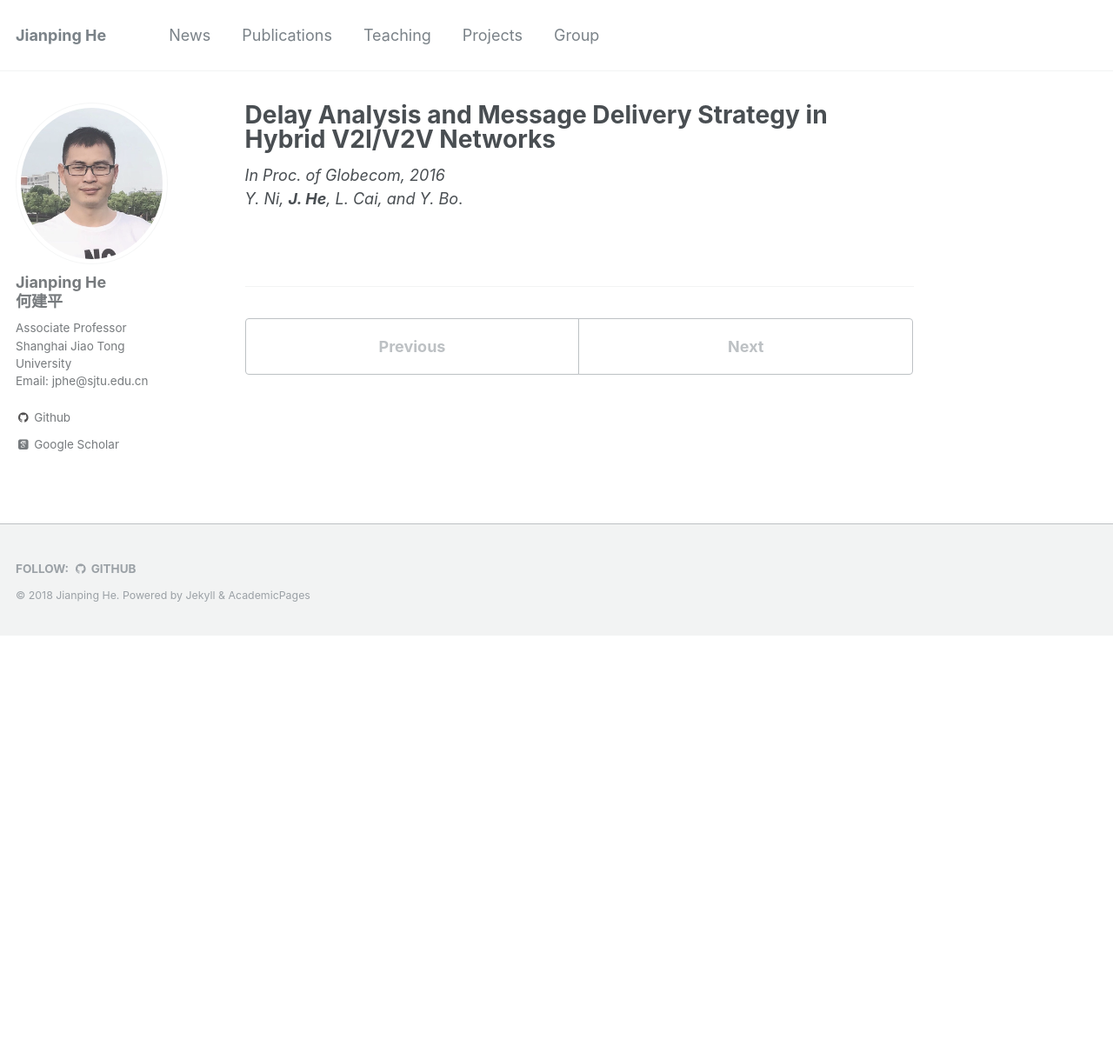
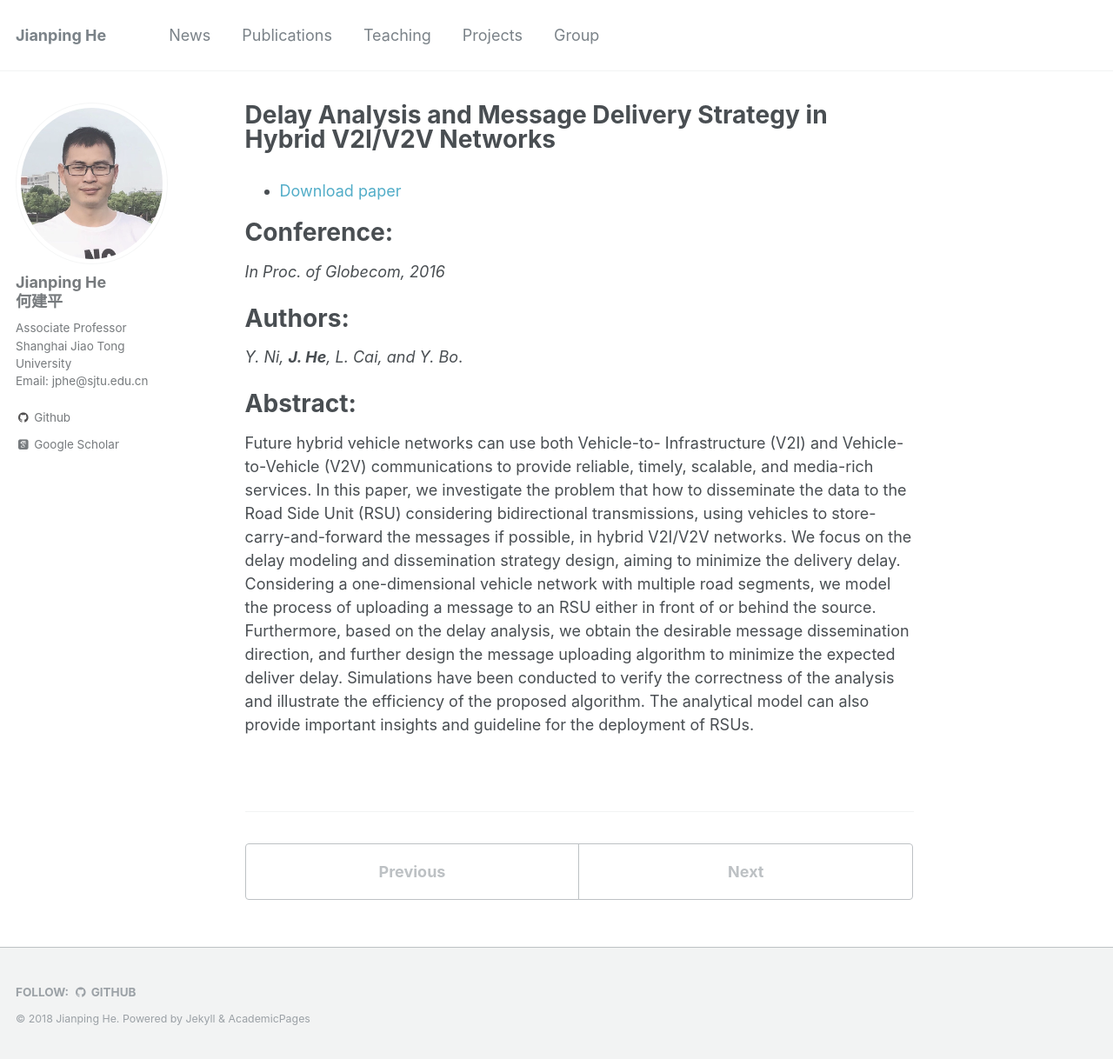
Before and after one commit to jiangshuozz/Jianping-He.github.io, a Jekyll site: the page built from _publications/2016-10-04-Delay-Analysis-and-Message-Delivery-Strategy.md, in a window 1280 px wide and 1218 px high. Shown: the whole window at 87% size. Built offline with Jekyll 4.4.1, drawn with Linux system fonts in a browser that asks for light colours; some web fonts are replaced.

Commit message:
Update 2016-10-04-Delay-Analysis-and-Message-Delivery-Strategy.md

```diff
--- a/_publications/2016-10-04-Delay-Analysis-and-Message-Delivery-Strategy.md
+++ b/_publications/2016-10-04-Delay-Analysis-and-Message-Delivery-Strategy.md
@@ -8,5 +8,16 @@ venue: '--'
 #paperurl: ''
 #citation: ''
 ---
+- [Download paper](https://ieeexplore.ieee.org/document/7841722/)
+
+Conference:
+===
 *In Proc. of Globecom, 2016*
+
+Authors:
+===
 *Y. Ni, **J. He**, L. Cai, and Y. Bo*.
+
+Abstract:
+===
+Future hybrid vehicle networks can use both Vehicle-to- Infrastructure (V2I) and Vehicle-to-Vehicle (V2V) communications to provide reliable, timely, scalable, and media-rich services. In this paper, we investigate the problem that how to disseminate the data to the Road Side Unit (RSU) considering bidirectional transmissions, using vehicles to store-carry-and-forward the messages if possible, in hybrid V2I/V2V networks. We focus on the delay modeling and dissemination strategy design, aiming to minimize the delivery delay. Considering a one-dimensional vehicle network with multiple road segments, we model the process of uploading a message to an RSU either in front of or behind the source. Furthermore, based on the delay analysis, we obtain the desirable message dissemination direction, and further design the message uploading algorithm to minimize the expected deliver delay. Simulations have been conducted to verify the correctness of the analysis and illustrate the efficiency of the proposed algorithm. The analytical model can also provide important insights and guideline for the deployment of RSUs.
```
